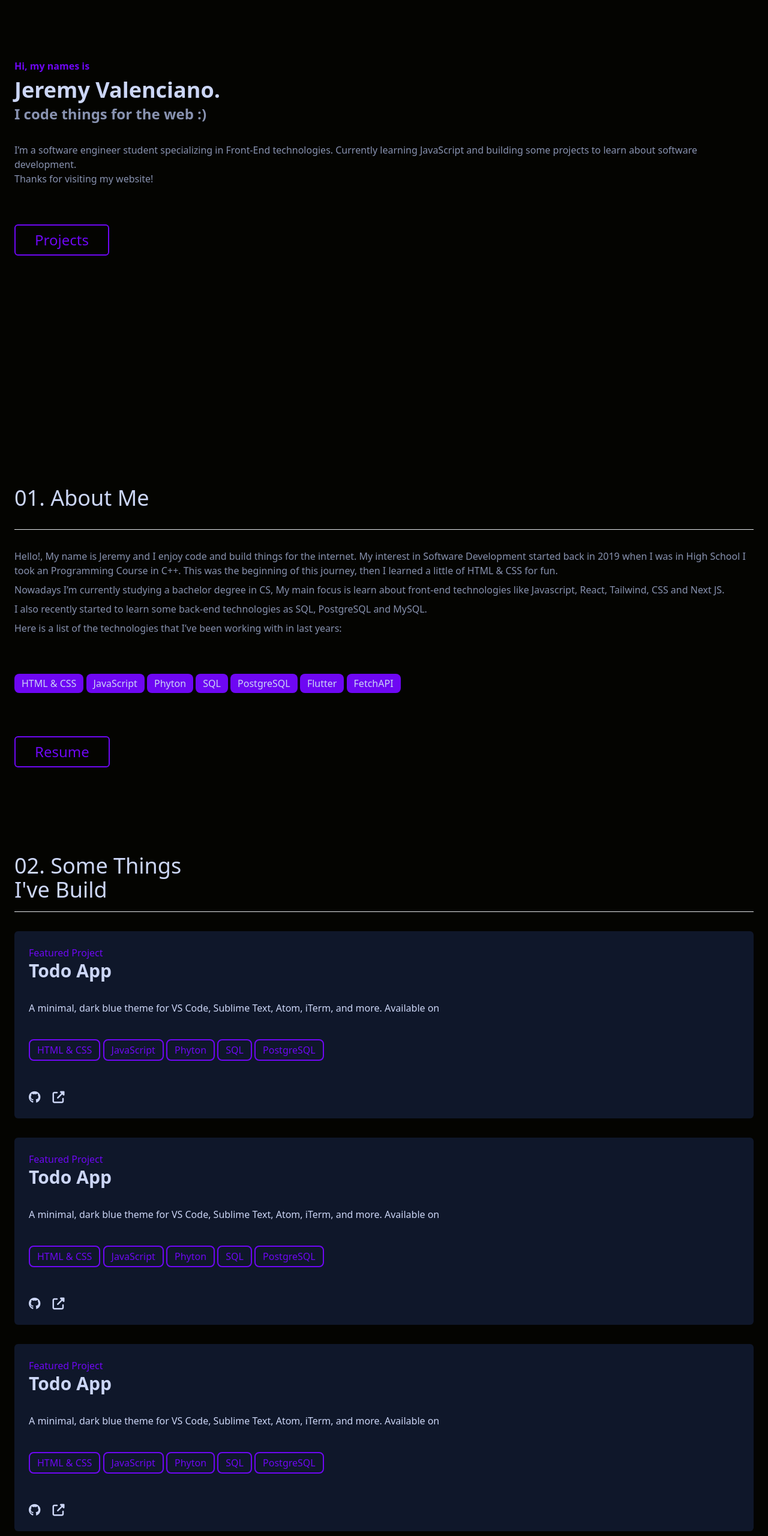
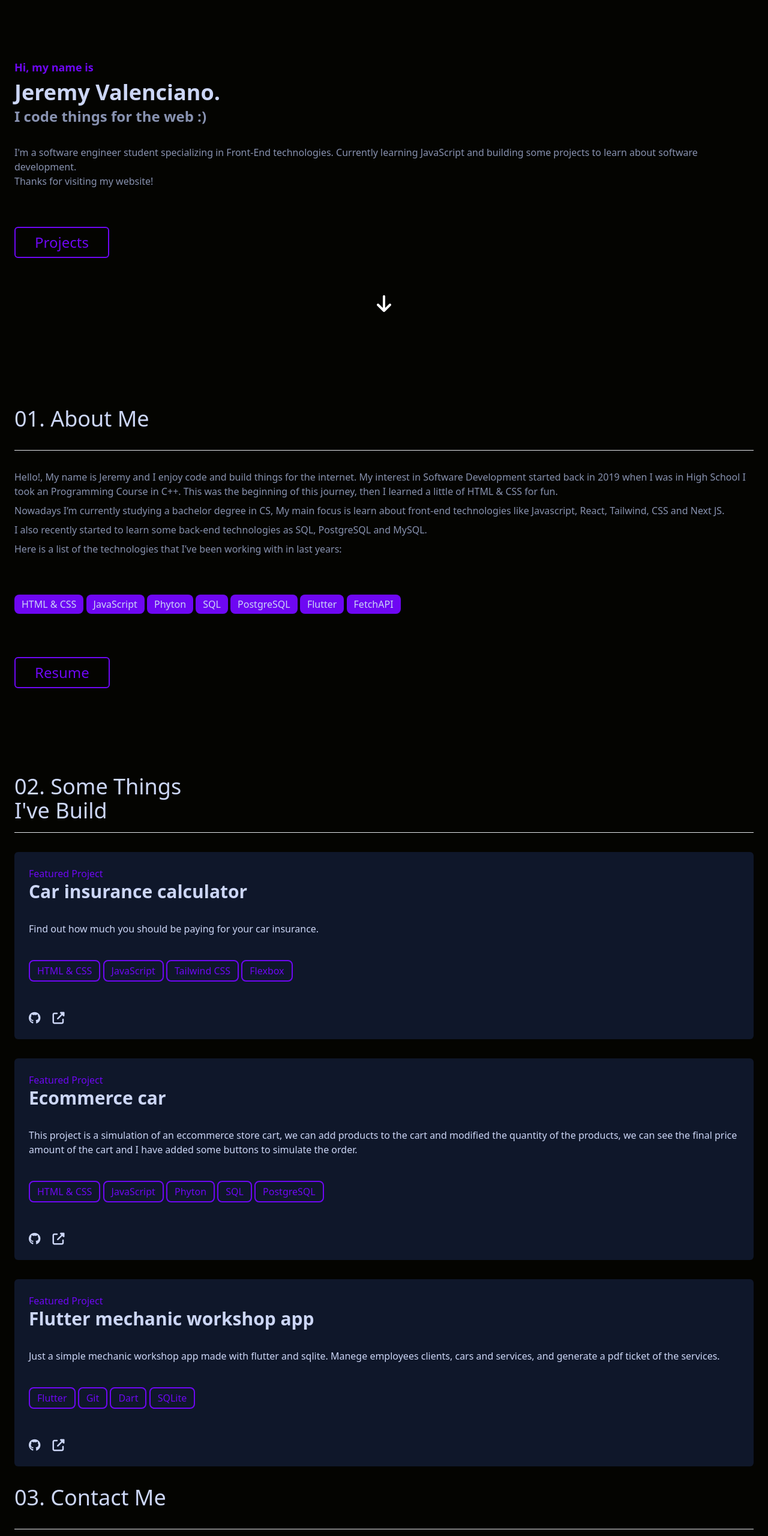
Before and after one commit to jeremyvalenciano/Portfolio, a website: page index.html in a window 1280 px wide. Shown: the part 80-2640 px from the top of the page at 60% size. Drawn offline with Linux system fonts and the light colour scheme.

Commit message:
favicon changed

```diff
--- a/index.html
+++ b/index.html
@@ -6,15 +6,18 @@
   <meta http-equiv="X-UA-Compatible" content="IE=edge">
   <meta name="viewport" content="width=device-width, initial-scale=1.0">
   <link href="/dist/output.css" rel="stylesheet">
-
-  <title>Document</title>
+  <link rel="stylesheet" href="https://cdnjs.cloudflare.com/ajax/libs/font-awesome/6.4.0/css/all.min.css" />
+  <title>Jeremy Valenciano</title>
+  <link rel="icon" type="image/x-icon" href="./img/logo.png">
 </head>
+<!--Main container-->
 
 <body class="bg-bgColorBlack">
   <div class="container px-6 py-4 ">
+    <!--Navbar-->
     <header class="flex justify-between">
       <div class="w-14">
-        <img src="./img/logo.png" class="" alt="logo">
+        <img src="./img/logo.png" alt="logo">
       </div>
       <div class="icon nav-icon-5">
         <span></span>
@@ -22,19 +25,26 @@
         <span></span>
       </div>
     </header>
-    <section id="home" class="mt-28 mb-96">
-      <h3 class="text-purpleColor font-semibold tet-lg my-2">Hi, my names is</h3>
-      <h2 class="text-lightGray font-bold text-4xl mb-1">Jeremy Valenciano.</h2>
+    <!--Main content-->
+    <section id="home" class="mt-28 mb-40">
+      <h3 class="text-purpleColor font-semibold text-lg my-2">Hi, my name is</h3>
+      <h1 class="text-lightGray font-bold text-4xl mb-1">Jeremy Valenciano.</h1>
       <h2 class="text-tinyGray font-bold text-2xl mb-8">I code things for the web :)</h2>
-      <p class="text-tinyGray mb-16">I’m a software engineer student specializing in
+      <p class="text-tinyGray mb-16">I'm a software engineer student specializing in
         Front-End technologies. Currently learning JavaScript and
         building some projects to learn about software development.
         <br>
         Thanks for visiting my website!
       </p>
+      <a href="#projects">
         <button
           class="bg-none text-2xl px-8 py-2 text-purpleColor border-purpleColor border-2 rounded-md hover:bg-purpleColor hover:text-white">Projects
         </button>
+      </a>
+      <div class="text-white mt-16 text-center">
+        <div><i class="fa-solid fa-arrow-down fa-2xl text-white"></i></div>
+      </div>
+
     </section>
     <section id="about" class="text-lightGray mb-36">
       <h2 class="text-4xl">01. About Me</h2>
@@ -71,19 +81,57 @@
         class="bg-none text-2xl px-8 py-2 text-purpleColor border-purpleColor border-2 rounded-md hover:bg-purpleColor hover:text-white">Resume
       </button>
     </section>
+    <!-- Projects section-->
     <section id="projects" class="text-lightGray">
       <h2 class="text-4xl">02. Some Things <br> I've Build</h2>
       <hr class="w-auto my-4 h-0 mx-auto bg-white" />
       <!-- Card Container -->
-      <div class="">
+      <div>
         <!-- Card -->
         <div class="p-6 bg-slate-900 rounded-md my-8">
           <p class="text-purpleColor">Featured Project</p>
-          <h3 class="text-3xl font-bold mb-8">Todo App</h3>
+          <h3 class="text-3xl font-bold mb-8">Car insurance calculator</h3>
           <!-- Project Description-->
           <div>
             <p>
-              A minimal, dark blue theme for VS Code, Sublime Text, Atom, iTerm, and more. Available on
+              Find out how much you should be paying for your car insurance.
+            </p>
+          </div>
+          <!-- Project technologies -->
+          <div>
+            <ul class="my-10">
+              <li class="py-1 px-3 mb-2 rounded-lg w-auto text-purpleColor border-purpleColor border-2 inline-block">
+                HTML & CSS</li>
+              <li class="py-1 px-3 mb-2 rounded-lg w-auto text-purpleColor border-purpleColor border-2 inline-block">
+                JavaScript</li>
+              <li class="py-1 px-3 mb-2 rounded-lg w-auto text-purpleColor border-purpleColor border-2 inline-block">
+                Tailwind CSS</li>
+              <li class="py-1 px-3 mb-2 rounded-lg w-auto text-purpleColor border-purpleColor border-2 inline-block">
+                Flexbox</li>
+            </ul>
+            <div class="space-x-4">
+              <a href="https://github.com/jeremyvalenciano/Car-Insurance-Calculator" target="_blank"
+                rel="noopener noreferrer">
+                <i class="fab fa-github fa-lg"></i>
+              </a>
+              <a href="https://car-insurance-calculator-js.netlify.app/" target="_blank" rel="noopener noreferrer">
+                <i class="fas fa-external-link-alt fa-lg"></i>
+              </a>
+            </div>
+          </div>
+
+        </div>
+        <!-- Card -->
+        <div class="p-6 bg-slate-900 rounded-md my-8">
+          <p class="text-purpleColor">Featured Project</p>
+          <h3 class="text-3xl font-bold mb-8">Ecommerce car</h3>
+          <!-- Project Description-->
+          <div>
+            <p>
+              This project is a simulation of an eccommerce store cart, we can add products to the cart and modified the
+              quantity of
+              the products, we can see the final price amount of the cart and I have added some buttons to simulate the
+              order.
             </p>
           </div>
           <!-- Project technologies -->
@@ -100,76 +148,45 @@
               <li class="py-1 px-3 mb-2 rounded-lg w-auto text-purpleColor border-purpleColor border-2 inline-block">
                 PostgreSQL</li>
             </ul>
-            <div class="felx space-x-4">
-              <a href="#" target="_blank" rel="noopener noreferrer">
+            <div class="space-x-4">
+              <a href="https://github.com/jeremyvalenciano/Ecommerce-Store" target="_blank" rel="noopener noreferrer">
                 <i class="fab fa-github fa-lg"></i>
               </a>
-              <a href="#" target="_blank" rel="noopener noreferrer">
+              <a href="https://ecommerce-cart-test.netlify.app" target="_blank" rel="noopener noreferrer">
                 <i class="fas fa-external-link-alt fa-lg"></i>
               </a>
             </div>
           </div>
 
         </div>
+        <!-- Card -->
         <div class="p-6 bg-slate-900 rounded-md my-8">
           <p class="text-purpleColor">Featured Project</p>
-          <h3 class="text-3xl font-bold mb-8">Todo App</h3>
+          <h3 class="text-3xl font-bold mb-8">Flutter mechanic workshop app</h3>
           <!-- Project Description-->
           <div>
             <p>
-              A minimal, dark blue theme for VS Code, Sublime Text, Atom, iTerm, and more. Available on
+              Just a simple mechanic workshop app made with flutter and sqlite. Manege employees clients, cars and
+              services, and
+              generate a pdf ticket of the services.
             </p>
           </div>
           <!-- Project technologies -->
           <div>
             <ul class="my-10">
               <li class="py-1 px-3 mb-2 rounded-lg w-auto text-purpleColor border-purpleColor border-2 inline-block">
-                HTML & CSS</li>
+                Flutter</li>
               <li class="py-1 px-3 mb-2 rounded-lg w-auto text-purpleColor border-purpleColor border-2 inline-block">
-                JavaScript</li>
+                Git</li>
               <li class="py-1 px-3 mb-2 rounded-lg w-auto text-purpleColor border-purpleColor border-2 inline-block">
-                Phyton</li>
-              <li class="py-1 px-3 mb-2 rounded-lg w-auto text-purpleColor border-purpleColor border-2 inline-block">SQL
+                Dart</li>
+              <li class="py-1 px-3 mb-2 rounded-lg w-auto text-purpleColor border-purpleColor border-2 inline-block">
+                SQLite
               </li>
-              <li class="py-1 px-3 mb-2 rounded-lg w-auto text-purpleColor border-purpleColor border-2 inline-block">
-                PostgreSQL</li>
+
             </ul>
             <div class="felx space-x-4">
-              <a href="#" target="_blank" rel="noopener noreferrer">
-                <i class="fab fa-github fa-lg"></i>
-              </a>
-              <a href="#" target="_blank" rel="noopener noreferrer">
-                <i class="fas fa-external-link-alt fa-lg"></i>
-              </a>
-            </div>
-          </div>
-
-        </div>
-        <div class="p-6 bg-slate-900 rounded-md my-8">
-          <p class="text-purpleColor">Featured Project</p>
-          <h3 class="text-3xl font-bold mb-8">Todo App</h3>
-          <!-- Project Description-->
-          <div>
-            <p>
-              A minimal, dark blue theme for VS Code, Sublime Text, Atom, iTerm, and more. Available on
-            </p>
-          </div>
-          <!-- Project technologies -->
-          <div>
-            <ul class="my-10">
-              <li class="py-1 px-3 mb-2 rounded-lg w-auto text-purpleColor border-purpleColor border-2 inline-block">
-                HTML & CSS</li>
-              <li class="py-1 px-3 mb-2 rounded-lg w-auto text-purpleColor border-purpleColor border-2 inline-block">
-                JavaScript</li>
-              <li class="py-1 px-3 mb-2 rounded-lg w-auto text-purpleColor border-purpleColor border-2 inline-block">
-                Phyton</li>
-              <li class="py-1 px-3 mb-2 rounded-lg w-auto text-purpleColor border-purpleColor border-2 inline-block">SQL
-              </li>
-              <li class="py-1 px-3 mb-2 rounded-lg w-auto text-purpleColor border-purpleColor border-2 inline-block">
-                PostgreSQL</li>
-            </ul>
-            <div class="felx space-x-4">
-              <a href="#" target="_blank" rel="noopener noreferrer">
+              <a href="https://github.com/jeremyvalenciano/GDLCUSTOMS" target="_blank" rel="noopener noreferrer">
                 <i class="fab fa-github fa-lg"></i>
               </a>
               <a href="#" target="_blank" rel="noopener noreferrer">
@@ -216,18 +233,26 @@
       <h3 class="font-bold text-2xl mb-4">SOCIAL</h3>
       <div>
         <ul class="flex justify-around w-1/2">
+          <a href="https://www.linkedin.com/in/jeremyvalenciano/" target="_blank" rel="noopener noreferrer">
             <li>
               <i class="fab fa-linkedin fa-2x"></i>
             </li>
+          </a>
+          <a href="https://www.instagram.com/jeremyvalencii/" target="_blank" rel="noopener noreferrer">
             <li>
               <i class="fab fa-instagram fa-2x"></i>
             </li>
+          </a>
+          <a href="https://twitter.com/JeremyValencii" target="_blank" rel="noopener noreferrer">
             <li>
               <i class="fab fa-twitter fa-2x"></i>
             </li>
+          </a>
+          <a href="https://github.com/jeremyvalenciano" target="_blank" rel="noopener noreferrer">
             <li>
               <i class="fab fa-github fa-2x"></i>
             </li>
+          </a>
         </ul>
       </div>
     </div>
@@ -235,6 +260,7 @@
       <h3 class="font-bold my-6">JEREMY VALENCIANO</h3>
       <p>Software Engineer student learning to code and building web applications.
       </p>
+
     </div>
     <hr class="w-auto my-8 h-0 mx-auto bg-white" />
 
@@ -245,7 +271,8 @@
 
   </footer>
   <script src="./js/app.js"></script>
-  <script src="https://kit.fontawesome.com/c296f3d551.js" crossorigin="anonymous"></script>
+  <!--<script src="https://kit.fontawesome.com/c296f3d551.js" crossorigin="anonymous"></script> -->
+
 </body>
 
 </html>
```
Also changed, not shown: dist/output.css, img/logo.png, src/input.css (line endings or trailing spaces). Lines whose indentation alone changed are shown as unchanged.
